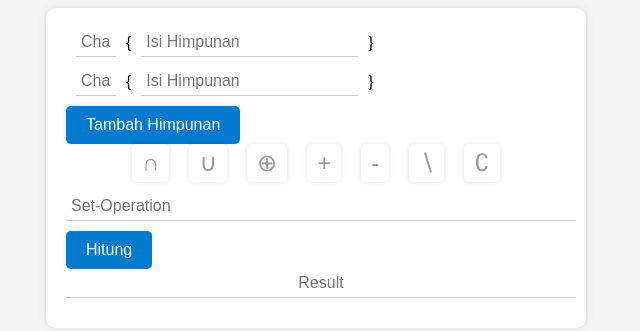
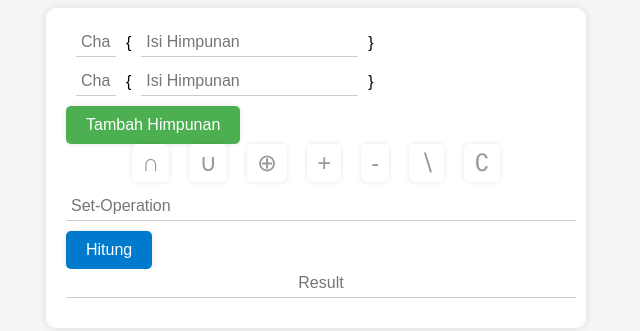
Before and after one commit to IRedDragonICY/setmatic, an Electron app: page index.html in a window 800 px wide. Shown: the whole page, without its empty margins (84-724 px from the left). Drawn offline with Linux system fonts and the light colour scheme.

Commit message:
change addSet button to green

```diff
--- a/index.html
+++ b/index.html
@@ -118,6 +118,9 @@
         border-radius: 5px;
         box-shadow: 0 0 5px rgba(0, 0, 0, 0.1);
       }
+      button#addSet {
+  background-color: #4caf50;
+}
       button:hover {
         background-color: #0062a3;
         box-shadow: 0 0 10px rgba(0, 0, 0, 0.2);
```
